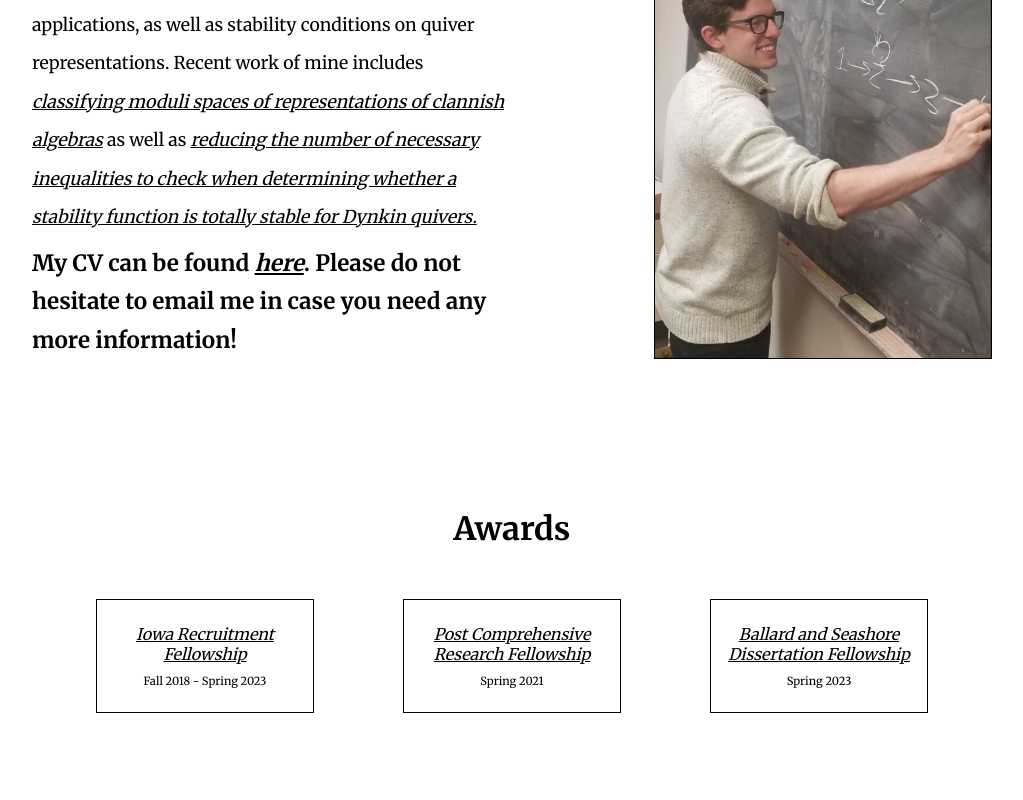
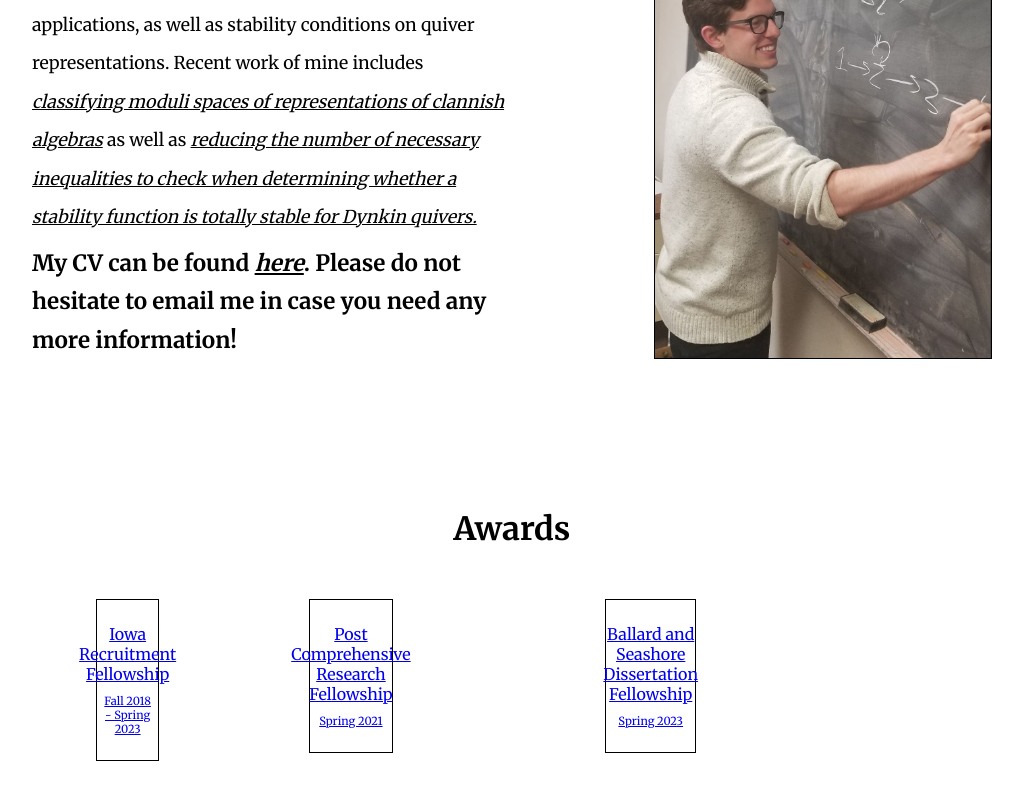
Before and after one commit to ayeyaiyai/cody-portfolio, a React (Vite) app: page / in a window 1280 px wide. Shown: the part 326-1126 px from the top of the page, without its empty margins (128-1151 px from the left). Before the commit the page ends 1103 px from the top, so only its background shows below. Built offline with nearby package versions, Linux system fonts and the light colour scheme.

Commit message:
Adjust link placement

```diff
--- a/src/components/About.jsx
+++ b/src/components/About.jsx
@@ -14,18 +14,24 @@ function About() {
             <section className='awards'>
                 <div className='awards-header'>Awards</div>
                 <div className='awards-body'>
+                    <a href='https://grad.uiowa.edu/funding/fellowships/Iowa-recruitment' className='award-link'>
                         <div className='award-container'>
-                        <span className='award-title'><a href='https://grad.uiowa.edu/funding/fellowships/Iowa-recruitment' className='about-link'>Iowa Recruitment Fellowship</a></span>
+                            <span className='award-title'>Iowa Recruitment Fellowship</span>
                             <span className='award-subtitle'>Fall 2018 - Spring 2023</span>
                         </div>
+                    </a>
+                    <a href='https://grad.uiowa.edu/funding/fellowships/post-comp' className='award-link'>
                         <div className='award-container'>
-                        <span className='award-title'><a href='https://grad.uiowa.edu/funding/fellowships/post-comp' className='about-link'>Post Comprehensive Research Fellowship</a></span>
+                            <span className='award-title'>Post Comprehensive Research Fellowship</span>
                             <span className='award-subtitle'>Spring 2021</span>
                         </div>
+                    </a>
+                    <a href='https://grad.uiowa.edu/funding/fellowships/ballard-seashore' className='award-link'>
                         <div className='award-container'>
-                        <span className='award-title'><a href='https://grad.uiowa.edu/funding/fellowships/ballard-seashore' className='about-link'>Ballard and Seashore Dissertation Fellowship</a></span>
+                            <span className='award-title'>Ballard and Seashore Dissertation Fellowship</span>
                             <span className='award-subtitle'>Spring 2023</span>
                         </div>
+                    </a>
                 </div>
             </section>
         </section>
```
Lines whose indentation alone changed are shown as unchanged.
